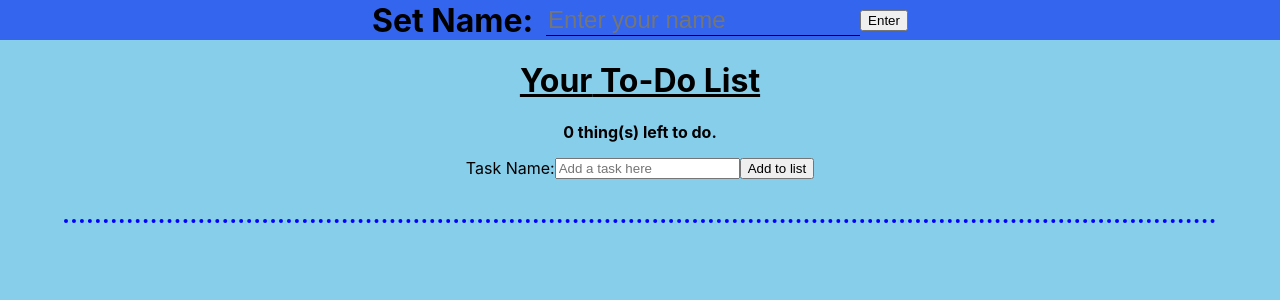
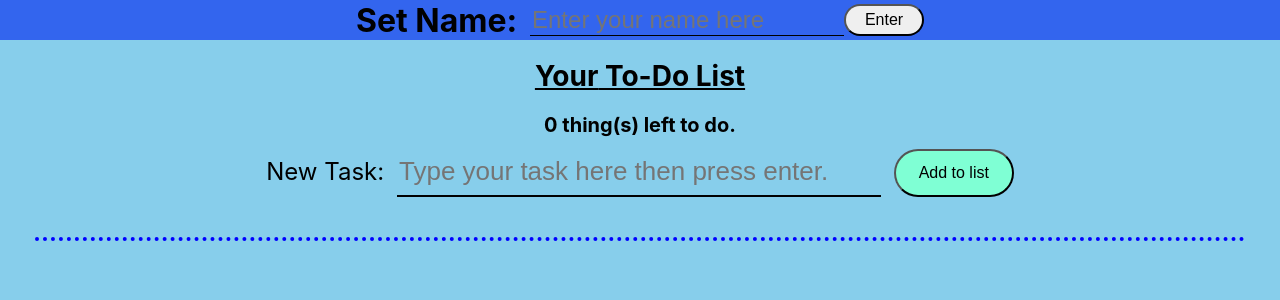
Before and after one commit to jason-mai318/todo, a React (Create React App) app: page / in a window 1280 px wide. Shown: the top 300 px of the page. Built offline with nearby package versions, Linux system fonts and the light colour scheme.

Commit message:
styling changes

```diff
--- a/src/App.css
+++ b/src/App.css
@@ -34,20 +34,54 @@ body{
 }
 
 .titleblock{
-  width: 100%;
+  width: 105%;
   background-color:skyblue;
   margin-bottom: 3vh;
   position: sticky;
   top: 5vh;
   border-bottom: .5vh dotted blue;
 }
+#addToList, #changeNameButton{
+  font-size: 2vmin;
+}
+
+#taskInputBox{
+  border: none;
+  border-bottom: .25vh solid black;
+  background-color: skyblue;
+  margin-top: -1vh;
+  font-size: 3.25vmin;
+  width:60vmin;
+  margin-left: 1vw;
+}
+
+#changeNameButton{
+  border-radius: 3vw;
+  height: 4vh;
+  width: 10vmin;
+}
+
+#addToList{
+  border-radius: 3vw;
+  margin-top: -1vh;
+  margin-left: 1vw;
+  height: 6vh;
+  width: 15vmin;
+  background-color: aquamarine;
+}
 
 #nametag, #tasksleft, #addtaskform{
+  font-size: 3.5vmin;
   display: flex;
   justify-content:center;
 }
 
+#tasksleft{
+  font-size: 2.5vmin;
+}
+
 #addtaskform{
+  font-size: 3vmin;
   margin-bottom:5vh;
 }
 
@@ -57,7 +91,7 @@ body{
 
 .listItem{
   margin-top: 0.5vh;
-  height: 5vh;
+  min-height: 5vh;
   width: 100%;
   border: .1vh solid black;
   background: rgb(255, 155, 0);
@@ -81,4 +115,6 @@ body{
 
 .taskText{
   font-size: 3vmin;
+  width:50%;
+  word-wrap: break-word;
 }
--- a/src/App.js
+++ b/src/App.js
@@ -50,7 +50,7 @@ class TodoList extends Component {
     else {
       this.setState({
         user: 'Your',
-        temp: ""
+        temp: "",
       })
     }
   };
@@ -101,23 +101,23 @@ class TodoList extends Component {
   }
 
   render() {
-    const theList = this.state.todos.map((todos, index) => <span key={index} className="listItem"><button className="listButtons" onClick={() => { this.imDone(index) }}><b>Delete</b></button><span className="taskText">{todos}</span><button className="listButtons" onClick={() => { this.editRequest(index) }}><b>Edit</b></button></span>);
+    const theList = this.state.todos.map((todos, index) => <span key={index} className="listItem"><button className="listButtons" onClick={() => { this.imDone(index) }}><b>Delete</b></button><span className="taskText"><b>{index+1}: </b>{todos}</span><button className="listButtons" onClick={() => { this.editRequest(index) }}><b>Edit</b></button></span>);
     console.log(theList)
     return (
       <div className='supercontainer'>
         <div className="navBar">
           <div id="nameText"><b>Set Name:</b></div>
-          <input id="nameInputBox" onChange={this.handleName} name="userName" type="text" placeholder="Enter your name" value={this.state.temp}></input>
-          <button type="submit" onClick={this.setName}>Enter</button>
+          <input id="nameInputBox" onChange={this.handleName} name="userName" type="text" placeholder="Enter your name here" value={this.state.temp}></input>
+          <button type="submit" id="changeNameButton" onClick={this.setName}>Enter</button>
         </div>
         <div className="container">
           <div className="titleblock">
             <h1 id="nametag"><u>{this.state.user} To-Do List</u></h1>
             <p id="tasksleft"><b>{this.state.todos.length} thing(s) left to do.</b></p>
             <form id="addtaskform">
-              <label htmlFor="taskName">Task Name:</label>
-              <input onChange={this.handleChange} name="taskName" type="text" placeholder="Add a task here" value={this.state.current}></input>
-              <button type="submit" onClick={this.addItem}>Add to list</button>
+              <label htmlFor="taskName">New Task:</label>
+              <input onChange={this.handleChange} id="taskInputBox" name="taskName" type="text" placeholder="Type your task here then press enter." value={this.state.current}></input>
+              <button type="submit" id="addToList"onClick={this.addItem}>Add to list</button>
             </form>
           </div>
           <div className="theList">
```
